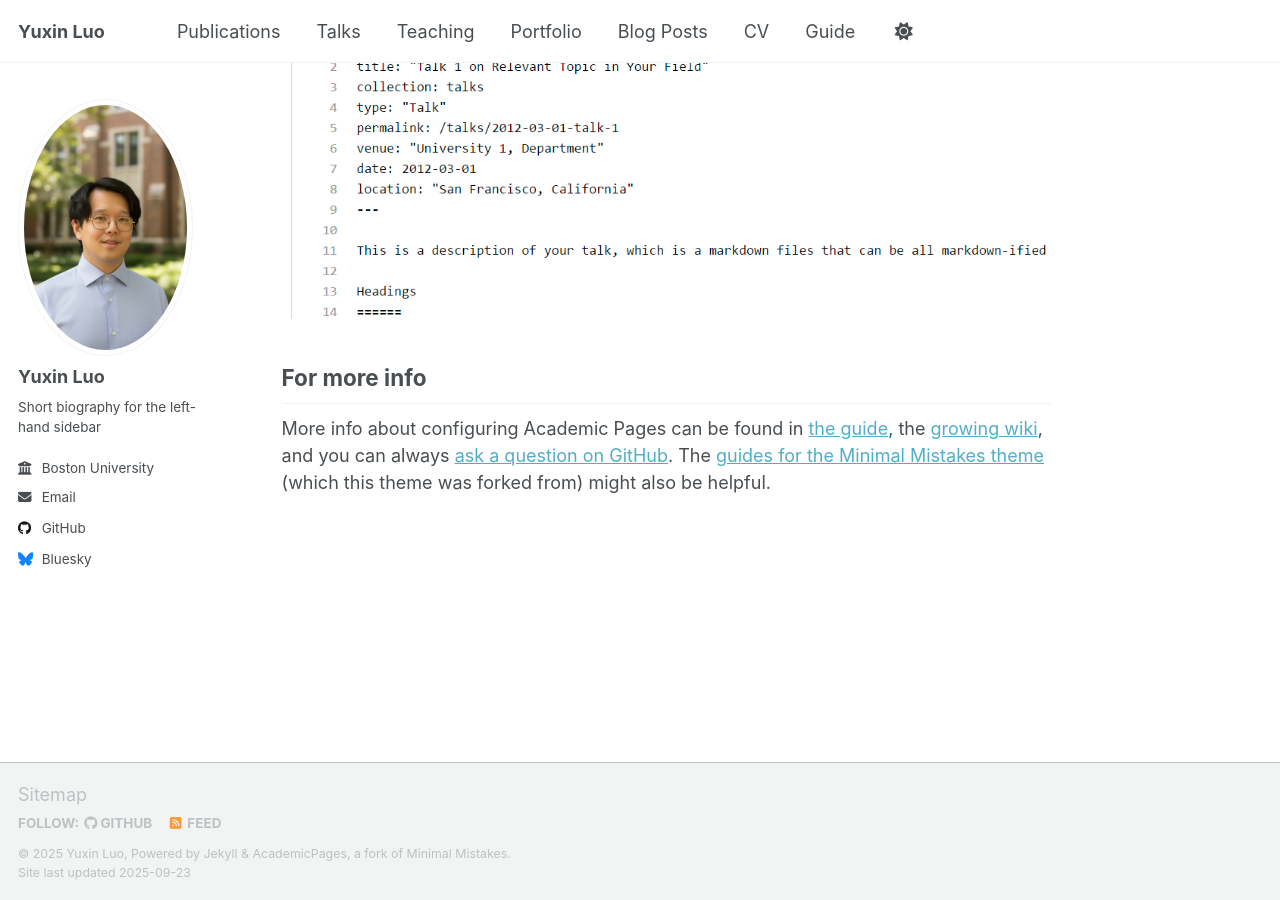
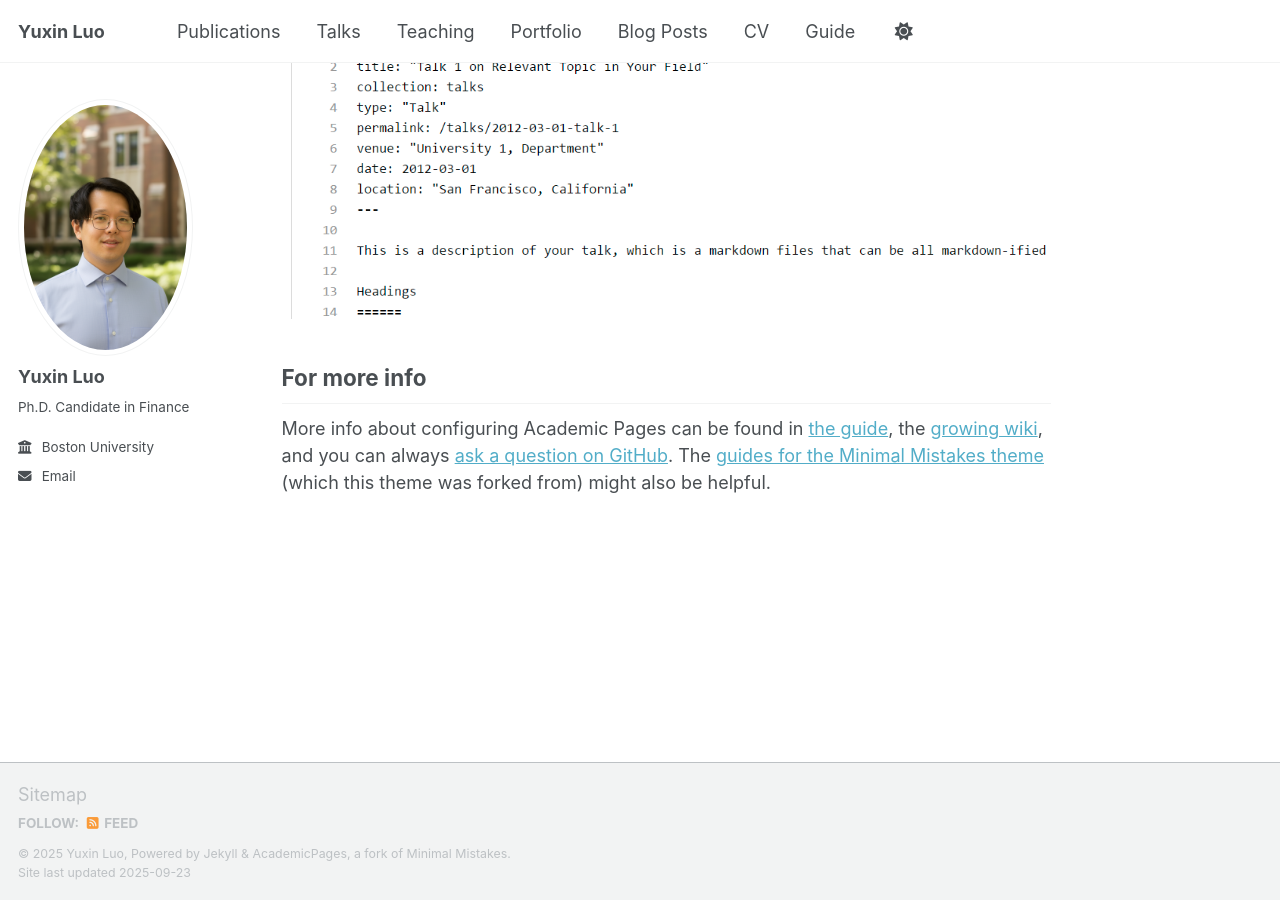
Before and after one commit to yu-xin-luo/yu-xin-luo.github.io, a Jekyll site: the page built from _pages/about.md, in a window 1280 px wide and 900 px high, scrolled down 2880 px. Built offline with Jekyll 4.4.1, drawn with Linux system fonts in a browser that asks for light colours; a script that is not in the unit is left out.

Commit message:
Update _config.yml

```diff
--- a/_config.yml
+++ b/_config.yml
@@ -26,7 +26,7 @@ author:
   avatar           : "me.png"
   name             : "Yuxin Luo"
   pronouns         : # example: "he/him"
-  bio              : "Short biography for the left-hand sidebar"
+  bio              : "Ph.D. Candidate in Finance"
   # location         : "Earth"
   employer         : "Boston University"
   # uri              : # URL
@@ -48,13 +48,13 @@ author:
   bitbucket        : # Username - Update with your username on the site
   codepen          : # Username
   dribbble         : # Username
-  github           : "academicpages"
+  # github           : "academicpages"
   kaggle           : # Username
   stackoverflow    : # User number or user number and name (i.e., use "1" or "1/jeff-atwood")
 
   # Social media
   artstation       : # Username
-  bluesky          : "bsky.app" # Replace this with you Bluesky username
+  # bluesky          : "bsky.app" # Replace this with you Bluesky username
   facebook         : # Username
   flickr           : # Username
   foursquare       : # Username
```
